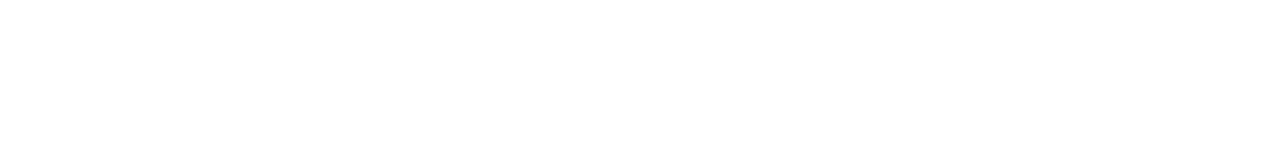
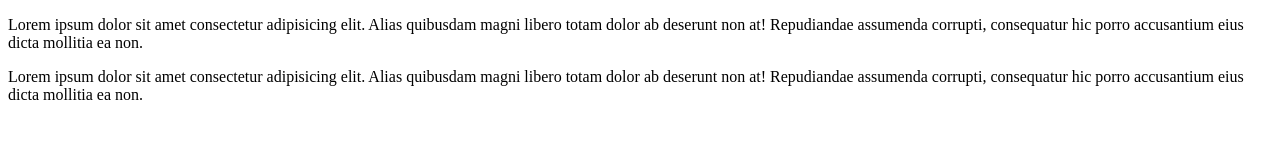
Before and after one commit to PawelAH/fisrt-test, a plain HTML site: page index.html in a window 1280 px wide. Drawn offline with Linux system fonts and the light colour scheme.

Commit message:
Content added

```diff
--- a/index.html
+++ b/index.html
@@ -8,5 +8,14 @@
 </head>
 <body>
 
+        <p>
+            Lorem ipsum dolor sit amet consectetur adipisicing elit. Alias quibusdam magni libero totam dolor ab deserunt non at! Repudiandae assumenda corrupti, consequatur hic porro accusantium eius dicta mollitia ea non.
+        </p>
+
+        <p>
+            Lorem ipsum dolor sit amet consectetur adipisicing elit. Alias quibusdam magni libero totam dolor ab deserunt non at! Repudiandae assumenda corrupti, consequatur hic porro accusantium eius dicta mollitia ea non.
+        </p>
+
+
 </body>
 </html>
```
